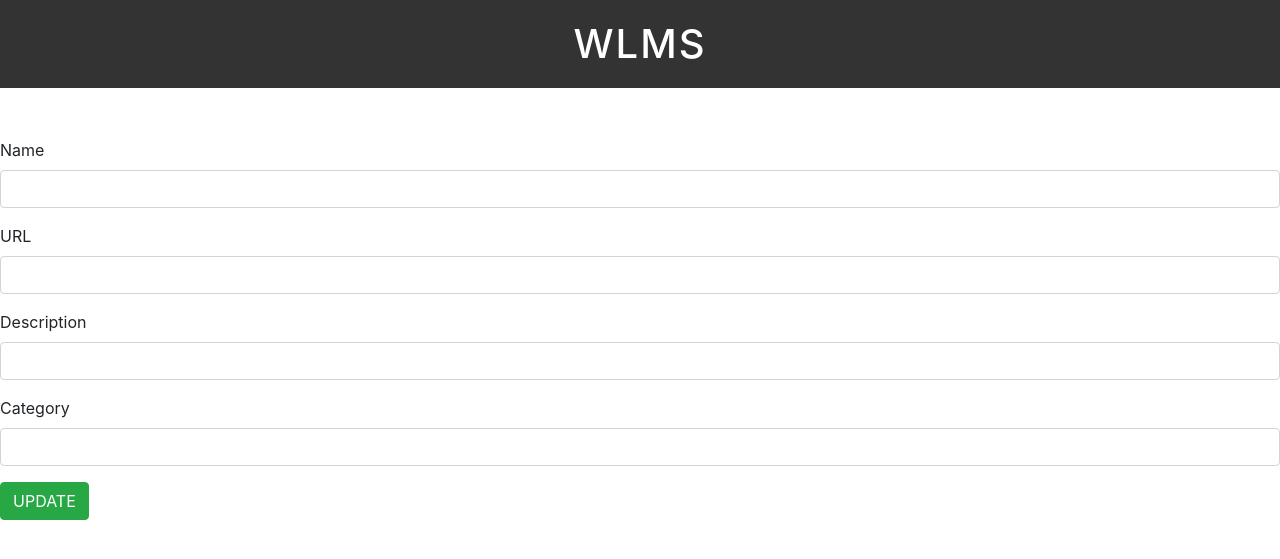
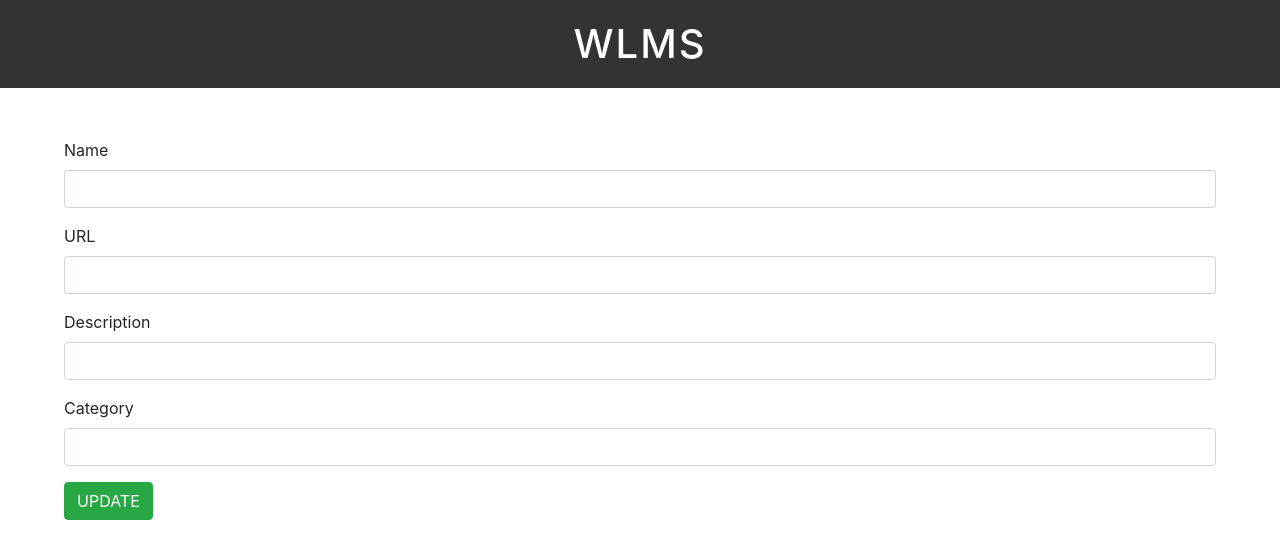
Before and after one commit to liamgraefe/WLMS, a PHP site: page /edit.php in a window 1280 px wide. Shown: the top 559 px of the page. Run offline with PHP 8.4, Linux system fonts and the light colour scheme; data that the repository does not hold is empty.

Commit message:
edit form style

```diff
--- a/edit.php
+++ b/edit.php
@@ -45,7 +45,7 @@ if (isset($_POST["update_bookmarks"])) {
     }
 }
 ?>
-<form action="edit.php?id_new=<?php echo $id; ?>" method="POST">
+<form class="edit-form" action="edit.php?id_new=<?php echo $id; ?>" method="POST">
     <div class="form-group">
         <label for="name">Name</label>
         <input type="text" name="name" class="form-control" value="<?php echo $row['name']; ?>">
--- a/style.css
+++ b/style.css
@@ -25,7 +25,7 @@ h6 {
     color: rgb(21, 161, 21);
 }
 
-.table, .box1 {
+.table, .box1, .edit-form {
     margin: auto;
     width: 90% !important;
 }
```
